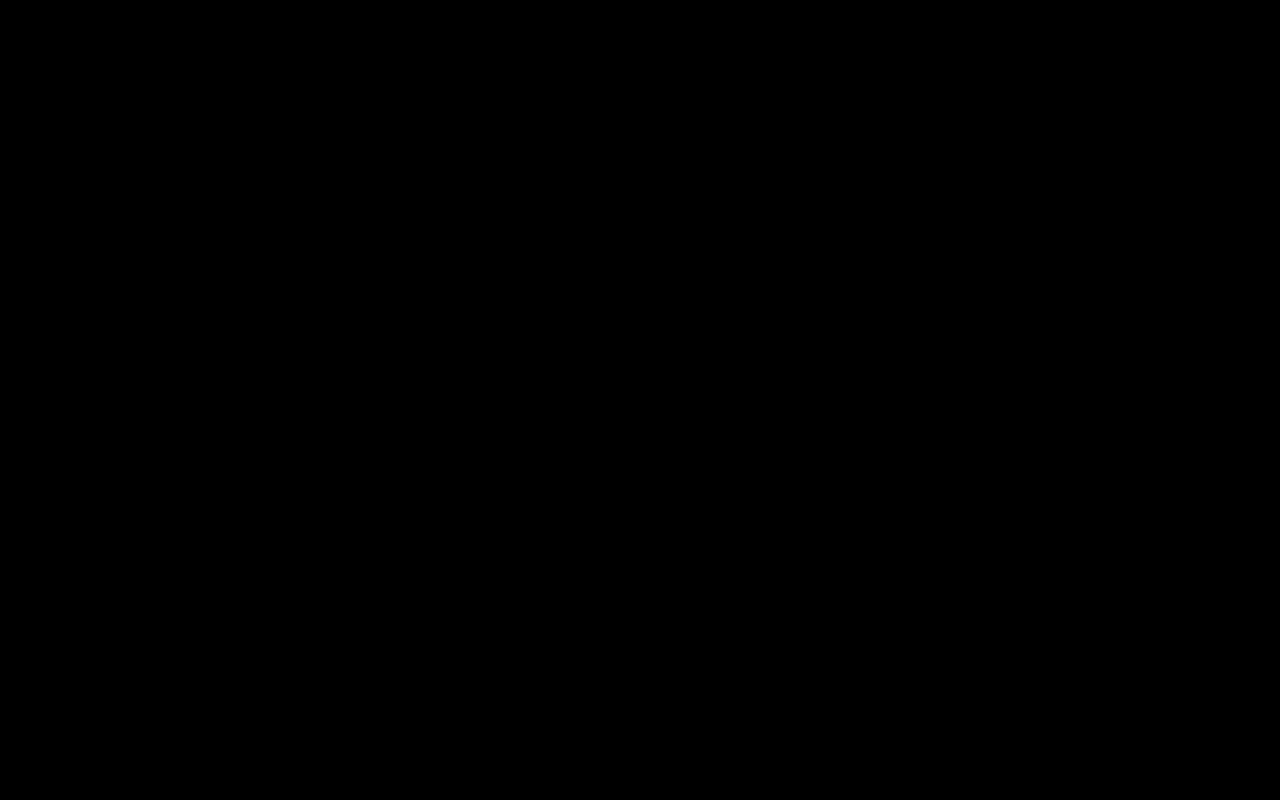
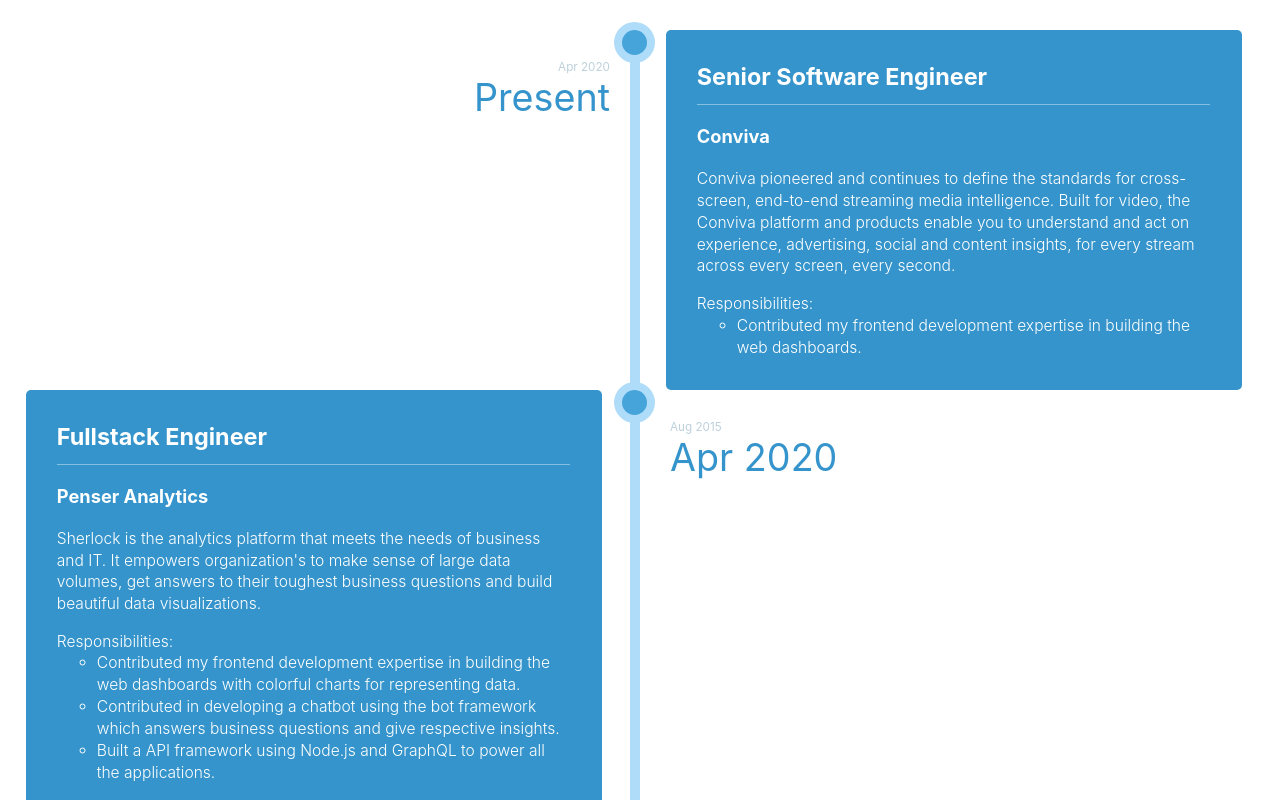
Before and after one commit to Saajan/saajan.work, a Next.js app: page /profession in a window 1280 px wide. Shown: the top 800 px of the page. Built offline with nearby package versions, Linux system fonts and the light colour scheme.

Commit message:
timeline complete

```diff
--- /dev/null
+++ b/components/Layout/index.jsx
@@ -0,0 +1,5 @@
+import {Wrapper} from './styled';
+
+export default function Layout({ children }) {
+    return <Wrapper>{children}</Wrapper>
+}
--- /dev/null
+++ b/components/Layout/styled.js
@@ -0,0 +1,7 @@
+import styled from 'styled-components';
+
+export const Wrapper = styled.div`
+    display:flex;
+    width:100%;
+    background:#fff;
+`;
--- a/components/Split/index.jsx
+++ b/components/Split/index.jsx
@@ -2,7 +2,7 @@
 import Link from 'next/link';
 import { SplitLayout, RightSplit, LeftSplit, LeftImg, RightImg, LinkWrapper } from './styled';
 
-export default () => {
+const Split = () => {
     return (
         <SplitLayout>
             <LeftSplit>
@@ -36,3 +36,5 @@
         </SplitLayout>
     )
 }
+
+export default Split;
--- /dev/null
+++ b/components/Timeline/index.jsx
@@ -0,0 +1,125 @@
+import React from 'react';
+import { TimeLine, TimeLineWrapper, Time, TimeLabel, TimeIcon,TimeBox } from './styled';
+
+const Timeline = () => {
+    return (
+        <TimeLineWrapper>
+            <TimeLine>
+                <TimeBox>
+                    <Time>
+                        <span>Apr 2020</span>
+                        <span>Present</span>
+                    </Time>
+                    <TimeIcon />
+                    <TimeLabel>
+                        <h2>Senior Software Engineer</h2>
+                        <h3>Conviva</h3>
+                        <div>
+                            <p>Conviva pioneered and continues to define the standards for cross-screen, end-to-end streaming media intelligence.
+                            Built for video, the Conviva platform and products enable you to understand and act on experience, advertising, social and content insights, for every stream across every screen, every second.</p>
+                            <div className="res-container">
+                                <span>Responsibilities:</span>
+                                <ul>
+                                    <li>
+                                        Contributed my frontend development expertise in building the web dashboards.
+                                    </li>
+                                </ul>
+                            </div>
+                        </div>
+                    </TimeLabel>
+                </TimeBox>
+                <TimeBox>
+                    <Time>
+                        <span>Aug 2015</span>
+                        <span>Apr 2020</span>
+                    </Time>
+                    <TimeIcon />
+                    <TimeLabel>
+                        <h2>Fullstack Engineer</h2>
+                        <h3>Penser Analytics</h3>
+                        <div>
+                            <p>Sherlock is the analytics platform that meets the needs of business and IT. It empowers organization's to make
+												sense of large data volumes, get answers to their toughest business questions and build beautiful data visualizations.</p>
+                            <div className="res-container">
+                                <span>Responsibilities:</span>
+                                <ul>
+                                    <li>
+                                        Contributed my frontend development expertise in building the web dashboards with colorful charts for representing data.
+                                    </li>
+                                    <li>
+                                        Contributed in developing a chatbot using the bot framework which answers business questions and give respective insights.
+                                    </li>
+                                    <li>
+                                        Built a API framework using Node.js and GraphQL to power all the applications.
+                                    </li>
+                                </ul>
+                            </div>
+                        </div>
+                    </TimeLabel>
+                </TimeBox>
+                <TimeBox>
+                    <Time dateTime="">
+                        <span>Aug 2014</span>
+                        <span>Aug 2015</span>
+                    </Time>
+                    <TimeIcon />
+                    <TimeLabel>
+                        <h2>Software Engineer</h2>
+                        <h3>Sportskeeda</h3>
+                        <div>
+                            <p>
+                                Sportskeeda is an all-sports website, with multinational audience and writers. Users engage on the website; read,
+                                write and post comments, while interacting with like-minded fans from all over the globe. Sportskeeda has a global
+                                Alexa traffic rank of 2803 as of May 2016.
+                            </p>
+                            <div className="res-container">
+                                <span>Responsibilities:</span>
+                                <ul>
+                                    <li>
+                                        Created micro-site skeleton for each of the different 30 sports
+                                    </li>
+                                    <li>
+                                        Implemented site wide responsiveness and tested for cross-browser compatibility.
+                                    </li>
+                                    <li>
+                                        Implemented React.js based live scoreboard for football and cricket.
+                                    </li>
+                                </ul>
+                            </div>
+                        </div>
+                    </TimeLabel>
+                </TimeBox>
+                <TimeBox>
+                    <Time dateTime="">
+                        <span>Aug 2013</span>
+                        <span>Aug 2014</span>
+                    </Time>
+                    <TimeIcon />
+                    <TimeLabel>
+                        <h2>Intern</h2>
+                        <h3>Applied Cognition Systems</h3>
+                        <div>
+                            <p>
+                                Applied	Cognition Systems conduct original research	and	development	in	finding	to	develop	innovative,	affordable and
+                                practical technology solutions to address high impact challenges in	health care, education governance sectors.
+                            </p>
+                            <div className="res-container">
+                                <span>Responsibilities:</span>
+                                <ul>
+                                    <li>
+                                        Built a	framework to design	a single page application using	vanilla	Javascript.
+                                    </li>
+                                    <li>
+                                        Used HTML5 api like	indexedDb, web sockets and web workers to develop a	interactive	web	application.
+                                    </li>
+                                </ul>
+                            </div>
+                        </div>
+                    </TimeLabel>
+                </TimeBox>
+            </TimeLine>
+        </TimeLineWrapper>
+    )
+}
+
+export default Timeline;
--- /dev/null
+++ b/components/Timeline/styled.js
@@ -0,0 +1,101 @@
+
+import styled from 'styled-components';
+
+export const TimeLineWrapper = styled.div`
+    background-color:#fff;
+    font-size: 13px;
+`;
+
+export const TimeLine = styled.ul`
+    margin: 30px 0 0 0;
+	padding: 0;
+	list-style: none;
+    position: relative;
+
+    &:before {
+        content: "";
+        position: absolute;
+        top: 0;
+        bottom: 0;
+        width: 10px;
+        background: #afdcf8;
+        left: 50%;
+        margin-left: -10px;
+    }
+`;
+
+export const TimeBox = styled.li`
+    :nth-child(odd){
+        >div {
+            margin: 0 52%;
+        }
+        time{
+            text-align: right;
+            right: none;
+            left: 0px;
+        }
+    }
+`;
+
+export const Time = styled.time`
+    display: block;
+	width: 50%;
+    text-align: left;
+    right: 0px;
+    position: absolute;
+    padding: 30px;
+
+    span {
+        display: block;
+    }
+
+    span:first-child {
+        font-size: 0.9em;
+        color: #bdd0db;
+    }
+
+    span:last-child {
+        font-size: 2.9em;
+        color: #3594cb;
+    }
+`;
+
+export const TimeLabel = styled.div`
+    margin: 0 40px 20px 2%;
+	background: #3594cb;
+	color: #fff;
+	padding: 2em;
+	font-size: 1.2em;
+	font-weight: 300;
+	line-height: 1.4;
+	position: relative;
+    border-radius: 5px;
+    width: 45%;
+
+    h2 {
+        margin-top: 0px;
+        padding: 0 0 10px 0;
+        border-bottom: 1px solid rgba(255, 255, 255, 0.4);
+    }
+`;
+
+export const TimeIcon = styled.span`
+    width: 25px;
+	height: 25px;
+	font-family: "";
+	font-style: normal;
+	font-weight: normal;
+	font-variant: normal;
+	text-transform: none;
+	font-size: 1.4em;
+	line-height: 40px;
+	-webkit-font-smoothing: antialiased;
+	position: absolute;
+	color: #fff;
+	background: #46a4da;
+	border-radius: 50%;
+	box-shadow: 0 0 0 8px #afdcf8;
+	text-align: center;
+	left: 50%;
+	margin: 0 0 0 -18px;
+`;
--- a/components/layout.js
+++ /dev/null
@@ -1,3 +0,0 @@
-export default function Layout({ children }) {
-    return <div>{children}</div>
-}
--- a/pages/profession.js
+++ b/pages/profession.js
@@ -1,6 +1,18 @@
+
+import Timeline from '../components/Timeline';
+
+import Layout from '../components/Layout';
 
 export default function Engineer() {
   return (
-    <h1>Engineer</h1>
+    <Layout>
+      <section>
+        <Timeline />
+        <div>
+          Angular.js, React.js, React-Native, Node.js, Express, Python Flask, Docker ,Puppeteer, D3.js, MongoDB, MySQL ,Microsoft Bot Framework, Grunt.js, Gulp.js,Angular
+          Styled-Components, Antd, Material, Bootstrap, Semantic-UI, Wordpress, AWS, Heroku, Git, SVN, Jenkins, Nginx.
+				</div>
+      </section>
+    </Layout>
   )
 }
```
Also changed, not shown: styles/Split.module.css (deleted, +0 -44 lines).
